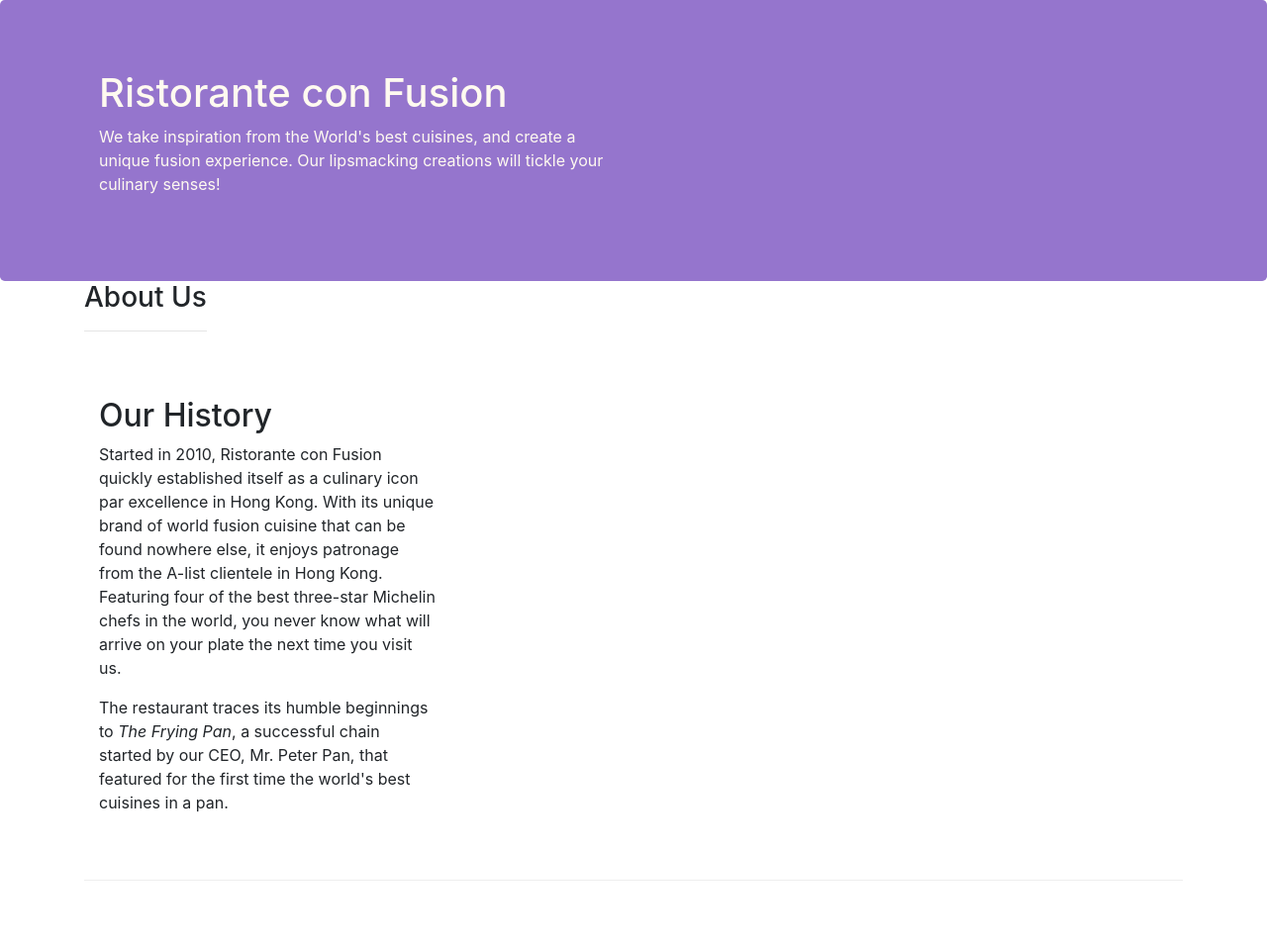
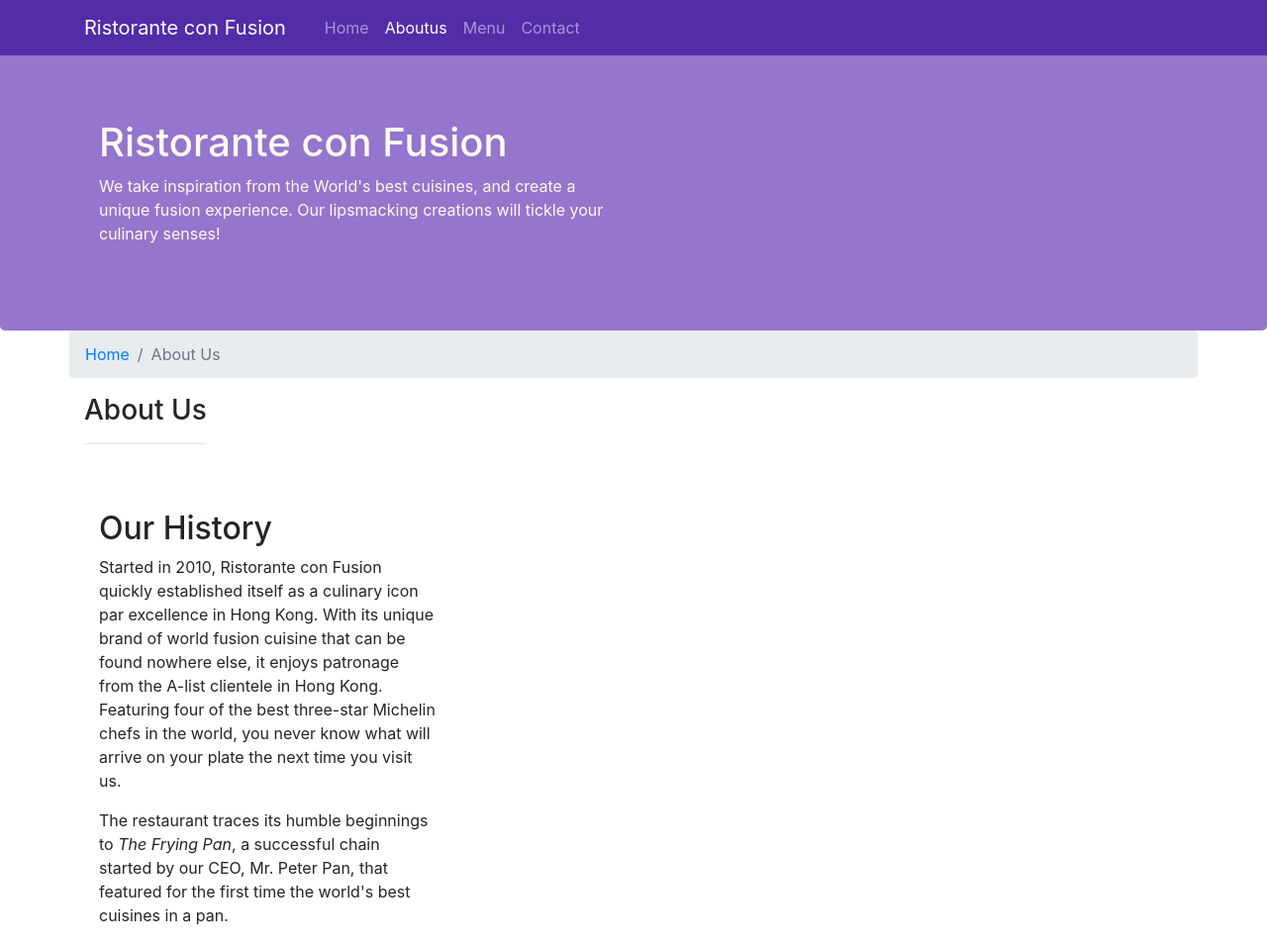
Before and after one commit to nareshreddysama/conFusion, a website: page aboutus.html in a window 1280 px wide. Shown: the top 956 px of the page at 99% size. Drawn offline with nearby package versions, Linux system fonts and the light colour scheme.

Commit message:
navbar exercise

```diff
--- a/aboutus.html
+++ b/aboutus.html
@@ -12,6 +12,25 @@
 </head>
 
 <body>
+    <nav class="navbar navbar-dark navbar-expand-sm fixed-top">
+        <div class="container">
+            <button class="navbar-toggler" type="button" data-toggle="collapse" data-target="#Navbar">
+                <span class="navbar-toggler-icon"></span>
+            </button>
+            <a class="navbar-brand" href="./index.html">Ristorante con Fusion</a>
+            <div class="collapse navbar-collapse" id="Navbar">
+                <div class="container">
+                    <ul class="navbar-nav mr-auto">
+                        <li class="nav-item"><a class="nav-link" href="./index.html">Home</a></li>
+                        <li class="nav-item active"><a class="nav-link" href="./aboutus.html">Aboutus</a></li>
+                        <li class="nav-item"><a class="nav-link" href="">Menu</a></li>
+                        <li class="nav-item"><a class="nav-link" href="">Contact</a></li>
+                    </ul>
+                </div>
+
+            </div>
+        </div>
+    </nav>
     <header class="jumbotron">
         <div class="container">
             <div class="row row-header">
@@ -26,6 +45,10 @@
     </header>
     <div class="container">
         <div class="row">
+            <ol class="col-12 breadcrumb">
+                <li class="breadcrumb-item"><a href="./index.html">Home</a></li>
+                <li class="breadcrumb-item active">About Us</li>
+            </ol>
             <div class="col-auto">
                 <h3>About Us</h3>
                 <hr>
@@ -40,7 +63,6 @@
             <div>
             </div>
         </div>
-
         <div class="row row-content .d-none .d-sm-block">
             <div class="row row-content">
                 <div class="col-12 col-sm-4 ">
@@ -62,8 +84,8 @@
                     <div class="col-4 offset-1 col-sm-2">
                         <h5>Links</h5>
                         <ul class="list-unstyled">
-                        <li><a href="#">Home</a></li>
-                        <li><a href="#">About</a></li>
+                            <li><a href="./index.html">Home</a></li>
+                            <li><a href="./aboutus.html">About</a></li>
                             <li><a href="#">Menu</a></li>
                             <li><a href="#">Contact</a></li>
                         </ul>
@@ -100,7 +122,7 @@
         <script src="node_modules/jquery/dist/jquery.slim.min.js"></script>
         <script src="node_modules/popper.js/dist/umd/popper.min.js"></script>
         <script src="node_modules/bootstrap/dist/js/bootstrap.min.js"></script>
-
+    </div>
 </body>
 
 </html>
--- a/css/styles.css
+++ b/css/styles.css
@@ -27,3 +27,11 @@ address {
     margin: 0px;
     color: #0f0f0f;
 }
+body {
+    padding: 50px 0px 0px 0px;
+    z-index: 0;
+}
+
+.navbar-dark {
+    background-color: #512DA8;
+}
```
Also changed, not shown: index.html (+21 -2 lines). Lines whose indentation alone changed are shown as unchanged.
